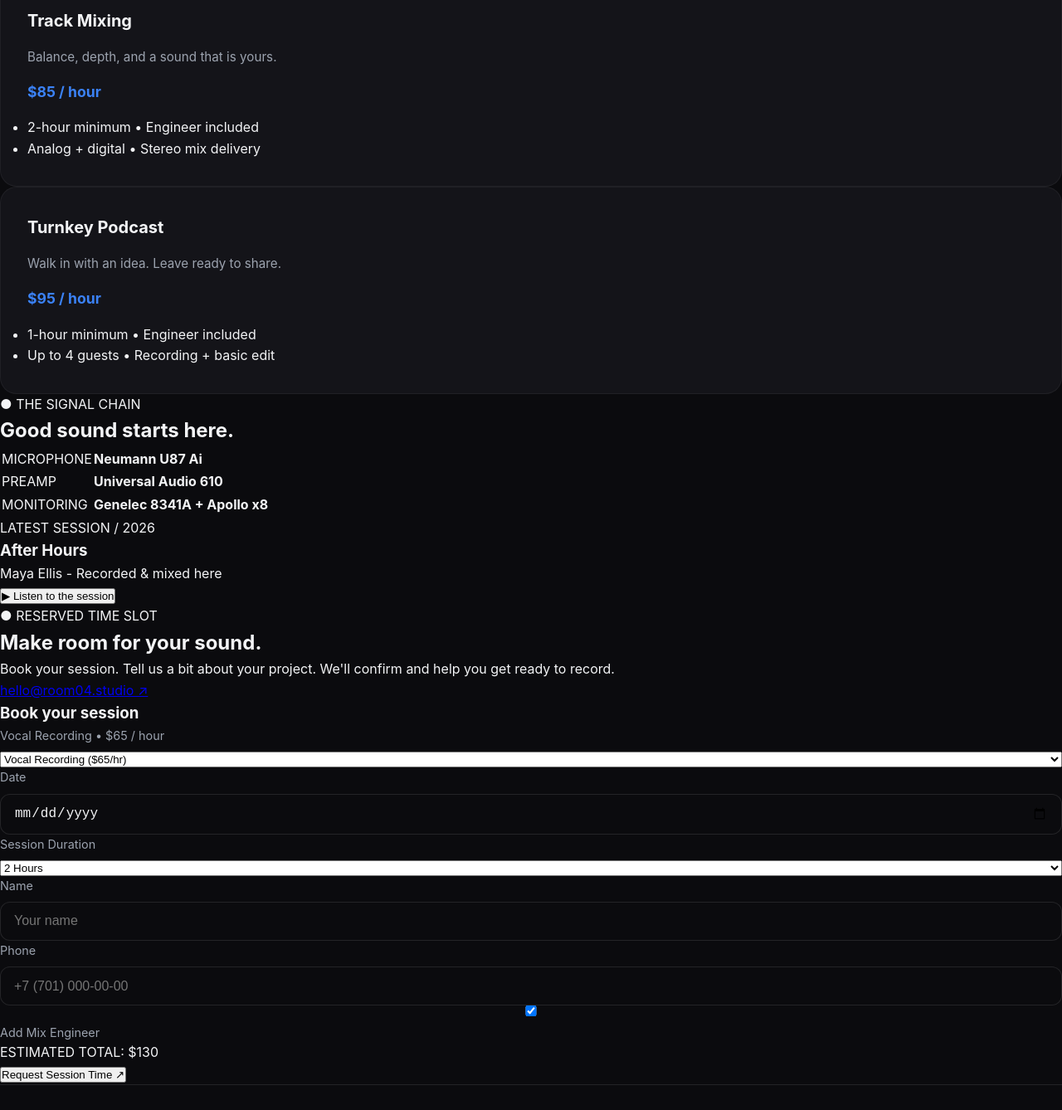
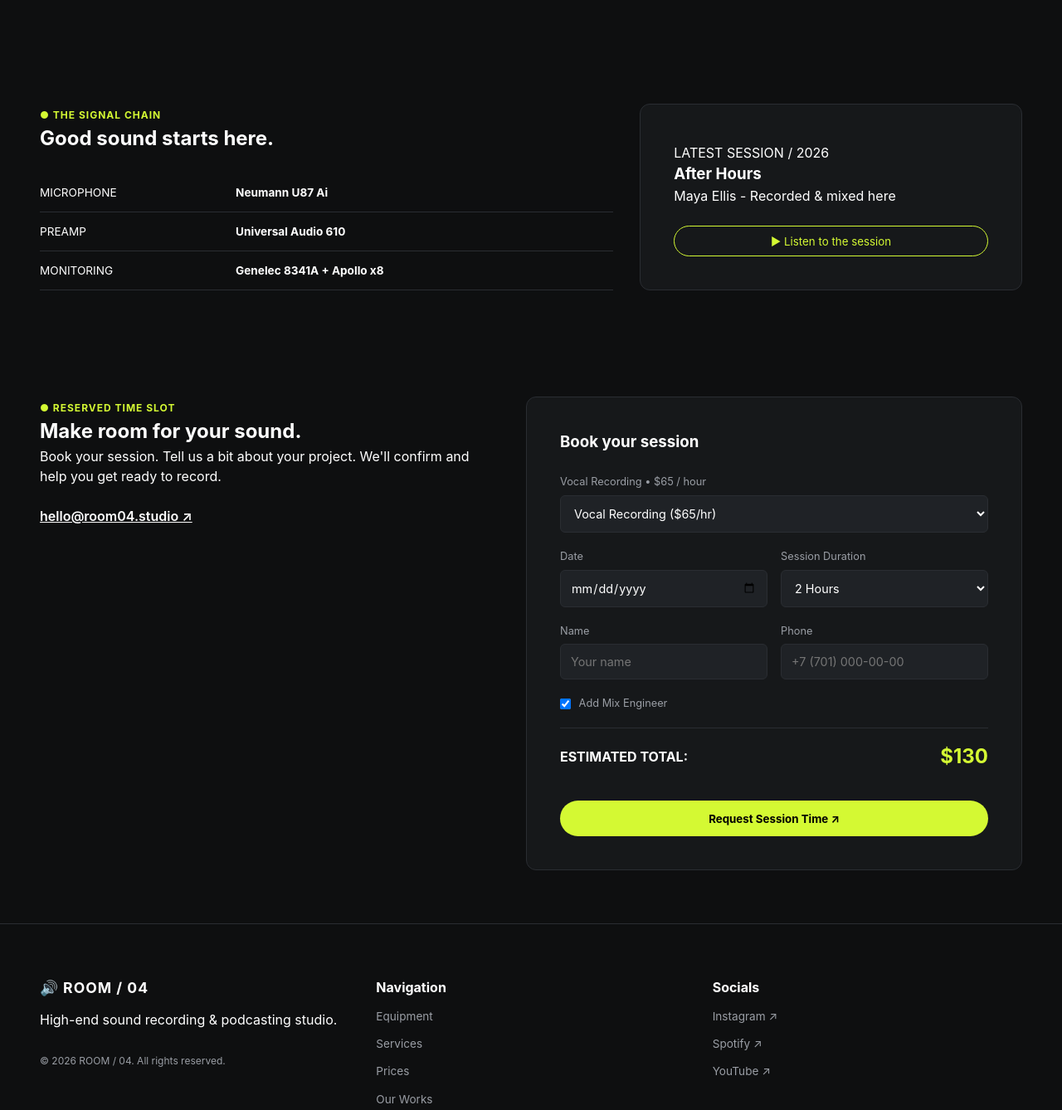
Before and after one commit to khalitnurbek009/studio-website, a plain HTML site: page index.html in a window 1280 px wide. Shown: the part 1093-2431 px from the top of the page at 83% size. Drawn offline with Linux system fonts and the light colour scheme.

Commit message:
Update style.css

```diff
--- a/style.css
+++ b/style.css
@@ -1,310 +1,384 @@
+/* Color Variables for Light and Dark Themes */
+:root {
+    --bg-main: #0e0f10;
+    --bg-card: #16181a;
+    --bg-input: #1f2226;
+    --border-color: #2a2d32;
+    --text-primary: #ffffff;
+    --text-secondary: #9a9ea5;
+    --accent-yellow: #d4f933;
+    --accent-yellow-hover: #b8dc22;
+}
+
+body.light-theme {
+    --bg-main: #f5f6f8;
+    --bg-card: #ffffff;
+    --bg-input: #eef0f3;
+    --border-color: #d1d5db;
+    --text-primary: #111827;
+    --text-secondary: #4b5563;
+    --accent-yellow: #caed19;
+    --accent-yellow-hover: #b3d412;
+}
+
+/* Reset & Base Settings */
 * {
-    box-sizing: border-box;
     margin: 0;
     padding: 0;
-}
-
-:root {
-    --bg-color: #0b0b0e;
-    --card-bg: #141419;
-    --accent-color: #3b82f6;
-    --accent-glow: rgba(59, 130, 246, 0.4);
-    --text-main: #f3f4f6;
-    --text-muted: #9ca3af;
-    --border-radius: 1.25rem;
+    box-sizing: border-box;
+    font-family: -apple-system, BlinkMacSystemFont, "Segoe UI", Roboto, Helvetica, Arial, sans-serif;
 }
 
 body {
-    font-family: 'Inter', system-ui, -apple-system, sans-serif;
-    background-color: var(--bg-color);
-    color: var(--text-main);
-    line-height: 1.6;
-    overflow-x: hidden;
+    background-color: var(--bg-main);
+    color: var(--text-primary);
+    line-height: 1.5;
+    transition: background 0.3s ease, color 0.3s ease;
 }
 
-.container {
-    width: 100%;
-    max-width: 90rem;
-    margin: 0 auto;
-    padding: 0 1.5rem;
-}
-
+/* Header */
 .header {
-    position: sticky;
-    top: 0;
-    background: rgba(11, 11, 14, 0.9);
-    backdrop-filter: blur(10px);
-    border-bottom: 1px solid rgba(255, 255, 255, 0.1);
-    z-index: 100;
-    padding: 1rem 0;
-}
-
-.nav-container {
     display: flex;
     justify-content: space-between;
     align-items: center;
+    padding: 1.25rem 3rem;
+    border-bottom: 1px solid var(--border-color);
+    background-color: var(--bg-main);
+    position: sticky;
+    top: 0;
+    z-index: 100;
 }
 
 .logo {
-    display: flex;
-    align-items: center;
-    gap: 0.5rem;
     font-weight: 700;
-    font-size: 1.25rem;
-    color: var(--accent-color);
+    font-size: 1.1rem;
+    letter-spacing: 1px;
 }
 
-.nav {
-    display: none;
+.nav a {
+    color: var(--text-secondary);
+    text-decoration: none;
+    margin: 0 1.2rem;
+    font-size: 0.9rem;
+    transition: color 0.2s;
 }
 
-.header-right {
+.nav a:hover {
+    color: var(--text-primary);
+}
+
+.header-contact {
     display: flex;
     align-items: center;
     gap: 1rem;
 }
 
-.phone {
-    color: var(--text-main);
+.phone-link {
+    color: var(--text-primary);
     text-decoration: none;
-    font-weight: 500;
+    font-weight: 600;
     font-size: 0.9rem;
 }
 
-.burger-menu {
-    display: flex;
-    flex-direction: column;
-    justify-content: space-between;
-    width: 1.5rem;
-    height: 1.25rem;
-    background: none;
-    border: none;
+.theme-toggle-btn {
+    background: var(--bg-card);
+    border: 1px solid var(--border-color);
+    color: var(--text-primary);
+    padding: 0.4rem 0.8rem;
+    border-radius: 20px;
     cursor: pointer;
 }
 
-.burger-menu span {
-    display: block;
-    width: 100%;
-    height: 2px;
-    background-color: var(--text-main);
-    border-radius: 2px;
+/* Hero Section */
+.hero {
+    display: flex;
+    flex-direction: column;
+    padding: 4rem 3rem;
+    max-width: 1400px;
+    margin: 0 auto;
+    gap: 2rem;
 }
 
-.hero {
-    min-height: 80vh;
-    display: flex;
-    align-items: center;
-    text-align: center;
-    background: linear-gradient(rgba(11, 11, 14, 0.7), rgba(11, 11, 14, 0.9)), center/cover no-repeat;
-    padding: 4rem 0;
+@media (min-width: 1024px) {
+    .hero {
+        flex-direction: row;
+        align-items: center;
+        justify-content: space-between;
+    }
 }
 
-.hero-content {
-    display: flex;
-    flex-direction: column;
-    align-items: center;
+.badge {
+    color: var(--accent-yellow);
+    font-size: 0.75rem;
+    font-weight: 700;
+    letter-spacing: 1px;
+}
+
+.hero h1 {
+    font-size: clamp(2.2rem, 5vw, 3.8rem);
+    line-height: 1.1;
+    margin: 1rem 0;
+    max-width: 700px;
+}
+
+.hero-desc {
+    color: var(--text-secondary);
+    max-width: 500px;
+    margin-bottom: 2rem;
+}
+
+.btn-primary {
+    display: inline-block;
+    background-color: var(--accent-yellow);
+    color: #000000;
+    padding: 0.85rem 1.8rem;
+    border-radius: 25px;
+    text-decoration: none;
+    font-weight: 700;
+    border: none;
+    cursor: pointer;
+    transition: background 0.2s;
+}
+
+.btn-primary:hover {
+    background-color: var(--accent-yellow-hover);
+}
+
+.sub-info {
+    font-size: 0.8rem;
+    color: var(--text-secondary);
+    margin-top: 1.5rem;
+}
+
+/* Services Grid Component */
+.services-section {
+    padding: 4rem 3rem;
+    max-width: 1400px;
+    margin: 0 auto;
+}
+
+.section-header {
+    margin-bottom: 2.5rem;
+}
+
+.section-header h2 {
+    font-size: 2.2rem;
+}
+
+.section-header p {
+    color: var(--text-secondary);
+}
+
+.grid-container {
+    display: grid;
+    grid-template-columns: repeat(auto-fit, minmax(280px, 1fr));
     gap: 1.5rem;
 }
 
-.hero h1 {
-    font-size: clamp(2rem, 5vw, 3.5rem);
-    font-weight: 800;
-    line-height: 1.2;
-}
-
-.hero p {
-    color: var(--text-muted);
-    font-size: clamp(1rem, 2vw, 1.25rem);
-    max-width: 40rem;
-}
-
-.btn-cta {
-    display: inline-block;
-    background-color: var(--accent-color);
-    color: white;
-    padding: 1rem 2rem;
-    border-radius: var(--border-radius);
-    text-decoration: none;
-    font-weight: 600;
-    box-shadow: 0 0 20px var(--accent-glow);
-    transition: transform 0.2s, box-shadow 0.2s;
-    border: none;
-    cursor: pointer;
-    font-size: 1rem;
-    width: 100%;
-    max-width: 20rem;
-    text-align: center;
-}
-
-.btn-cta:hover {
-    transform: translateY(-2px);
-    box-shadow: 0 0 30px var(--accent-color);
-}
-
-.services {
-    padding: 5rem 0;
-}
-
-.services h2, .booking h2 {
-    font-size: 2rem;
-    margin-bottom: 2.5rem;
-    text-align: center;
-}
-
-.services-grid {
-    display: grid;
-    grid-template-columns: 1fr;
-    gap: 1.5rem;
+@media (min-width: 1024px) {
+    .grid-container {
+        grid-template-columns: repeat(3, 1fr);
+    }
 }
 
 .service-card {
-    background-color: var(--card-bg);
+    background: var(--bg-card);
+    border: 1px solid var(--border-color);
     padding: 2rem;
-    border-radius: var(--border-radius);
-    border: 1px solid rgba(255, 255, 255, 0.05);
-    display: flex;
-    flex-direction: column;
-    gap: 1rem;
+    border-radius: 12px;
 }
 
 .service-card h3 {
-    font-size: 1.25rem;
+    font-size: 1.4rem;
+    margin-bottom: 0.5rem;
 }
 
-.service-card .price {
-    color: var(--accent-color);
-    font-weight: 700;
-    font-size: 1.1rem;
+.card-desc {
+    color: var(--text-secondary);
+    font-size: 0.85rem;
+    margin-bottom: 1.5rem;
 }
 
-.service-card p:not(.price) {
-    color: var(--text-muted);
-    font-size: 0.95rem;
+.price {
+    font-size: 2.2rem;
+    font-weight: 800;
+    margin-bottom: 1rem;
 }
 
-.booking {
-    padding: 5rem 0;
-    background-color: rgba(20, 20, 25, 0.5);
+.price .unit {
+    font-size: 0.9rem;
+    color: var(--text-secondary);
+    font-weight: 400;
 }
 
-.booking-container {
-    max-width: 40rem;
+.card-features {
+    list-style: none;
+    color: var(--text-secondary);
+    font-size: 0.85rem;
+    border-top: 1px solid var(--border-color);
+    padding-top: 1rem;
 }
 
-.feedback-form {
-    background-color: var(--card-bg);
+/* Showcase Section */
+.showcase-section {
+    padding: 4rem 3rem;
+    max-width: 1400px;
+    margin: 0 auto;
+    display: grid;
+    grid-template-columns: 1fr;
+    gap: 2rem;
+}
+
+@media (min-width: 1024px) {
+    .showcase-section {
+        grid-template-columns: 1.5fr 1fr;
+    }
+}
+
+.specs-table {
+    width: 100%;
+    margin-top: 1.5rem;
+    border-collapse: collapse;
+}
+
+.specs-table td {
+    padding: 0.8rem 0;
+    border-bottom: 1px solid var(--border-color);
+    font-size: 0.85rem;
+}
+
+.showcase-card {
+    background: var(--bg-card);
+    border: 1px solid var(--border-color);
     padding: 2.5rem;
-    border-radius: var(--border-radius);
+    border-radius: 12px;
     display: flex;
     flex-direction: column;
-    gap: 1.25rem;
-    border: 1px solid rgba(255, 255, 255, 0.05);
+    justify-content: flex-end;
+}
+
+.play-btn {
+    margin-top: 1.5rem;
+    background: transparent;
+    border: 1px solid var(--accent-yellow);
+    color: var(--accent-yellow);
+    padding: 0.6rem 1.2rem;
+    border-radius: 20px;
+    cursor: pointer;
+}
+
+/* Booking Section */
+.booking-section {
+    padding: 4rem 3rem;
+    max-width: 1400px;
+    margin: 0 auto;
+    display: grid;
+    grid-template-columns: 1fr;
+    gap: 3rem;
+}
+
+@media (min-width: 1024px) {
+    .booking-section {
+        grid-template-columns: 1fr 1fr;
+    }
+}
+
+.email-link {
+    display: inline-block;
+    color: var(--text-primary);
+    margin-top: 1.5rem;
+    font-weight: 600;
+}
+
+.booking-form-card {
+    background: var(--bg-card);
+    border: 1px solid var(--border-color);
+    padding: 2.5rem;
+    border-radius: 12px;
+}
+
+.booking-form {
+    margin-top: 1.5rem;
+    display: flex;
+    flex-direction: column;
+    gap: 1.2rem;
 }
 
 .form-group {
     display: flex;
     flex-direction: column;
-    gap: 0.5rem;
+    gap: 0.4rem;
 }
 
 .form-group label {
-    font-size: 0.9rem;
-    color: var(--text-muted);
+    font-size: 0.8rem;
+    color: var(--text-secondary);
 }
 
-.form-group input {
-    background-color: var(--bg-color);
-    border: 1px solid rgba(255, 255, 255, 0.1);
-    padding: 0.85rem 1rem;
-    border-radius: 0.75rem;
-    color: var(--text-main);
-    font-size: 1rem;
+.form-group input, .form-group select {
+    background: var(--bg-input);
+    border: 1px solid var(--border-color);
+    color: var(--text-primary);
+    padding: 0.75rem;
+    border-radius: 6px;
+    font-size: 0.9rem;
 }
 
-.form-group input:focus {
-    outline: none;
-    border-color: var(--accent-color);
+.form-row {
+    display: grid;
+    grid-template-columns: 1fr 1fr;
+    gap: 1rem;
 }
 
-.form-checkbox {
-    display: flex;
+.checkbox-group {
+    flex-direction: row;
     align-items: center;
-    gap: 0.75rem;
-    font-size: 0.9rem;
-    color: var(--text-muted);
+    gap: 0.6rem;
 }
 
-.form-checkbox input {
-    width: 1.1rem;
-    height: 1.1rem;
-    accent-color: var(--accent-color);
+.total-row {
+    display: flex;
+    justify-content: space-between;
+    align-items: center;
+    padding: 1rem 0;
+    border-top: 1px solid var(--border-color);
+    font-weight: 700;
 }
 
-.feedback-form .btn-cta {
-    max-width: 100%;
-    margin-top: 1rem;
+.total-price {
+    font-size: 1.5rem;
+    color: var(--accent-yellow);
 }
 
-.footer {
-    padding: 3rem 0;
-    border-top: 1px solid rgba(255, 255, 255, 0.1);
-    background-color: var(--bg-color);
+.full-width {
+    width: 100%;
 }
 
-.footer-container {
+/* Footer */
+.footer {
+    padding: 4rem 3rem;
+    border-top: 1px solid var(--border-color);
     display: grid;
-    grid-template-columns: 1fr;
+    grid-template-columns: repeat(auto-fit, minmax(200px, 1fr));
     gap: 2rem;
+    max-width: 1400px;
+    margin: 0 auto;
 }
 
 .footer-col {
     display: flex;
     flex-direction: column;
-    gap: 0.75rem;
-}
-
-.footer-col h4 {
-    font-size: 1rem;
-    color: var(--text-main);
+    gap: 0.8rem;
 }
 
 .footer-col a {
-    color: var(--text-muted);
+    color: var(--text-secondary);
     text-decoration: none;
-    font-size: 0.9rem;
-    transition: color 0.2s;
+    font-size: 0.85rem;
 }
 
-.footer-col a:hover {
-    color: var(--accent-color);
+.copyright {
+    color: var(--text-secondary);
+    font-size: 0.75rem;
+    margin-top: 1rem;
 }
-
-@media (min-width: 1024px) {
-    .burger-menu {
-        display: none;
-    }
-
-    .nav {
-        display: flex;
-        gap: 2rem;
-    }
-
-    .nav a {
-        color: var(--text-muted);
-        text-decoration: none;
-        font-size: 0.95rem;
-        transition: color 0.2s;
-    }
-
-    .nav a:hover {
-        color: var(--accent-color);
-    }
-
-    .services-grid {
-        grid-template-columns: repeat(3, 1fr);
-    }
-
-    .footer-container {
-        grid-template-columns: repeat(3, 1fr);
-    }
-}
```
